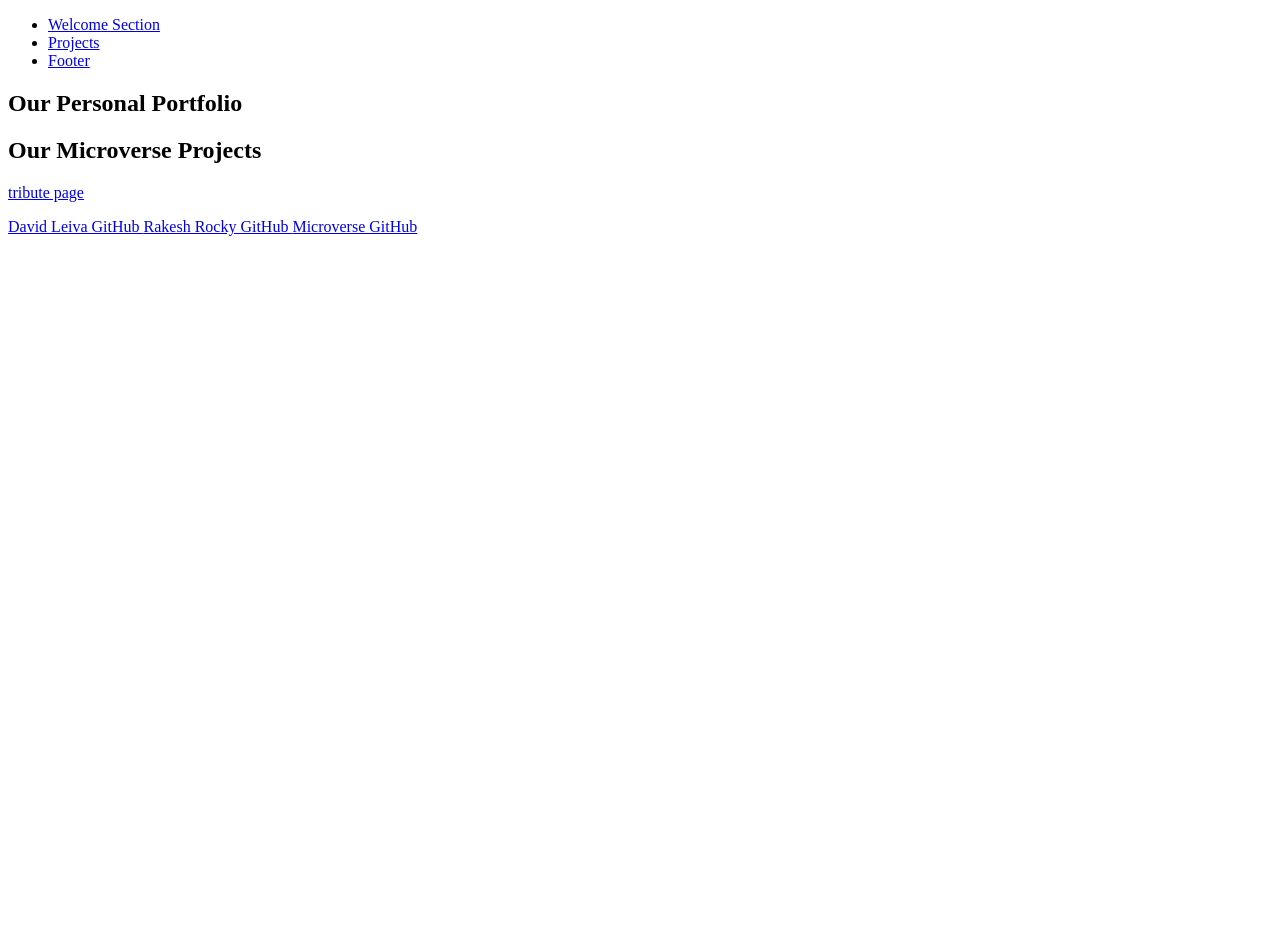
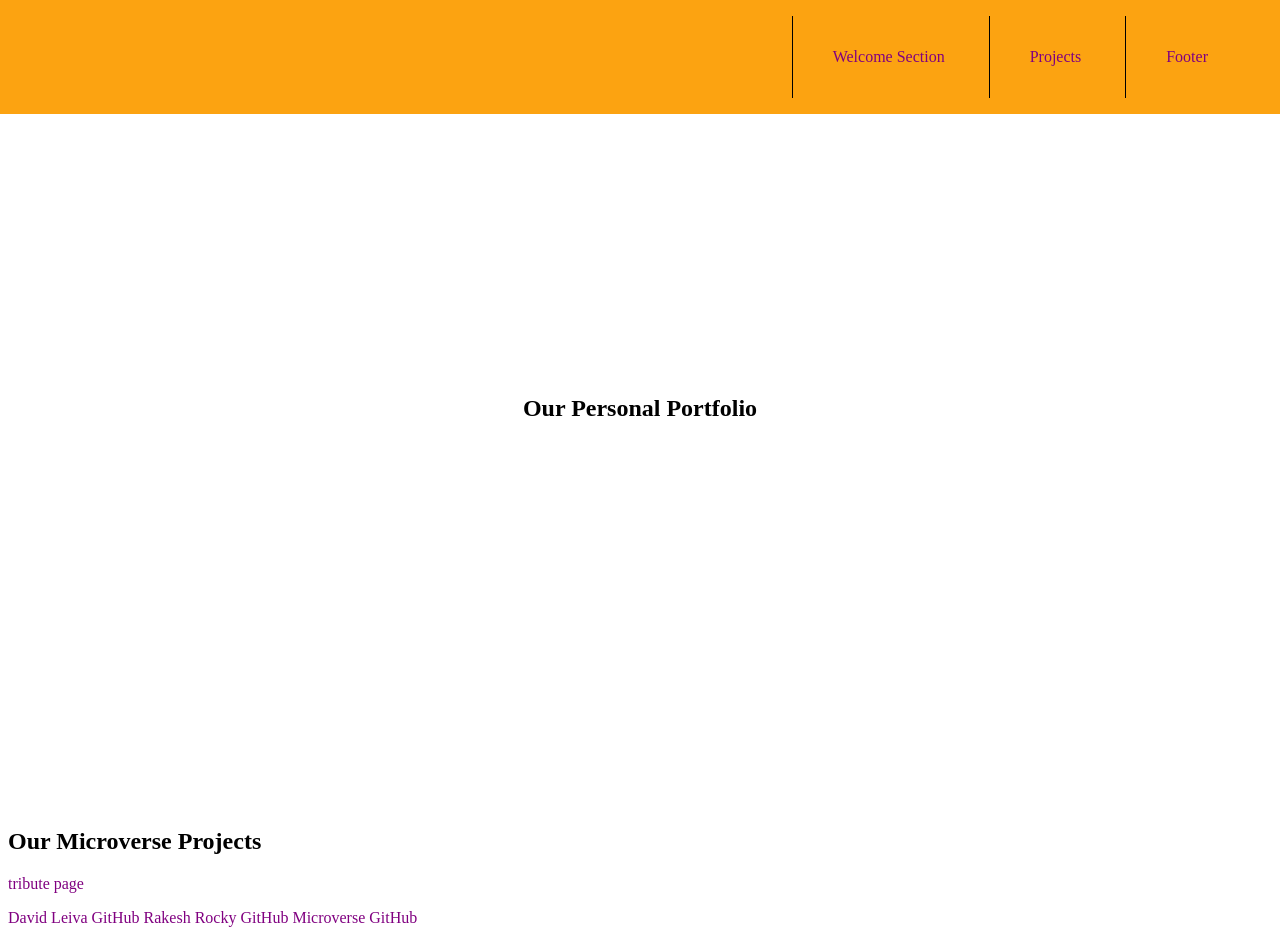
Before and after one commit to MasterLeiva/MicroverseTrialsDavidRakesh, a plain HTML site: page index.html in a window 1280 px wide. Before the commit the page ends 800 px from the top, so only its background shows below. Drawn offline with Linux system fonts and the light colour scheme.

Commit message:
stylecss

```diff
--- a/css/style.css
+++ b/css/style.css
@@ -1,3 +1,54 @@
 #navbar {
+ display: flex;
+ position: fixed;
+ justify-content: flex-end;
+ top: 0;
+ left: 0;
+ width: 100%;
+ background: #fca311;
+ z-index: 10;
 
 }
+#list-nav {
+ display: right;
+margin-right: 2rem
+
+}
+ul{
+    list-style: none;
+
+}
+a{
+    color: purple;
+    text-decoration: none;
+}
+#list-nav a {
+    display: block;
+    padding: 2rem;
+
+}
+#list-nav li {
+    display: inline-block;
+   padding: 0 0.5rem;
+   border-left: 1px solid black ;
+}
+#welcome-section{
+    display: flex;
+    width: 100%;
+    height: 100vh;
+    flex-direction: column;
+    justify-content: center;
+    align-items: center;
+
+}
+#welcome-section p {
+   font-size: 5rem;
+
+}
+@media (max-width : 25.75em) {
+    #projects {
+        text-align: center;
+
+    }
+
+}
```
